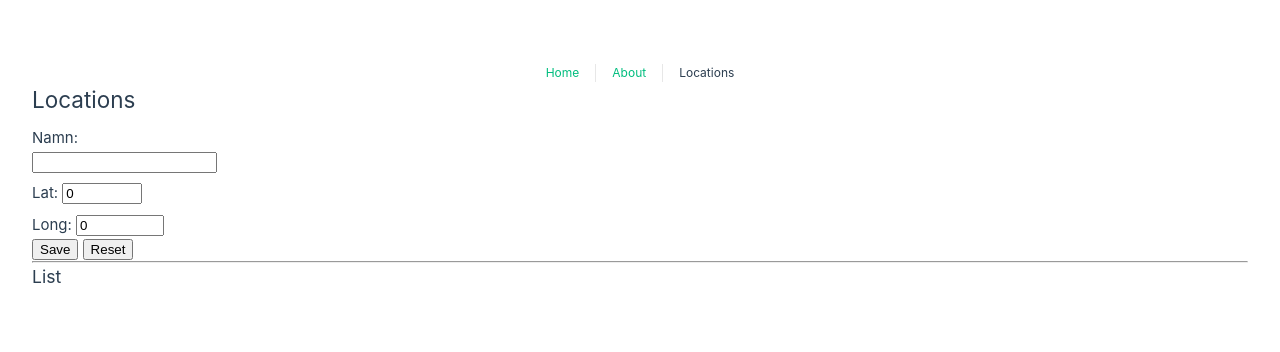
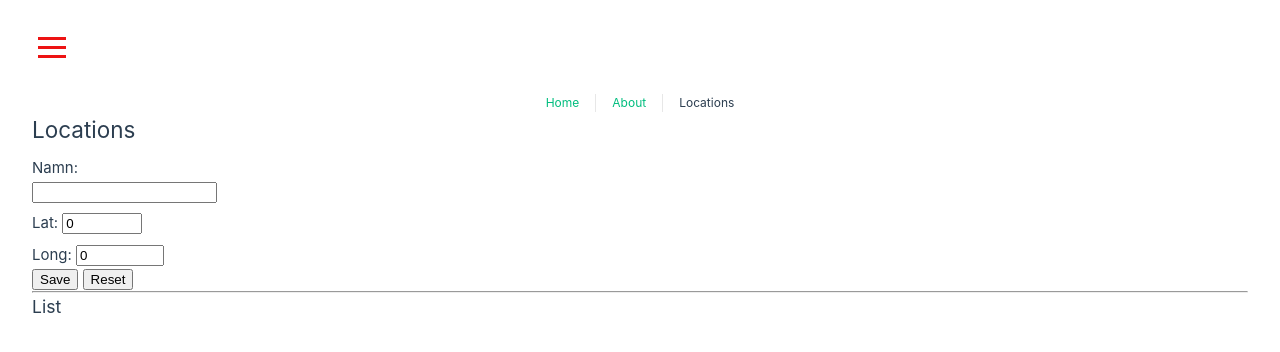
Before and after one commit to ProblemMaster/vuedemo, a Vue app in the folder weather/: page /locations in a window 1280 px wide. Shown: the top 352 px of the page. Built offline with nearby package versions, Linux system fonts and the light colour scheme.

Commit message:
burgarmeny med home och locations länkar som fungerar och animation

```diff
--- a/weather/src/App.vue
+++ b/weather/src/App.vue
@@ -1,8 +1,13 @@
 <script setup>
 import { RouterLink, RouterView } from 'vue-router'
+import BurgerMenu from './components/burgerMenu.vue'
+import { ref } from 'vue'
+
+const menuActive = ref(false)
 </script>
 
 <template>
+  <BurgerMenu @toggle-menu="menuActive = !menuActive" :active="menuActive" />
   <header>
     <nav>
       <RouterLink to="/">Home</RouterLink>
--- /dev/null
+++ b/weather/src/components/burgerMenu.vue
@@ -0,0 +1,84 @@
+<script setup>
+const props = defineProps(['active'])
+const emits = defineEmits(['toggle-menu'])
+
+function toggleActive() {
+  emits('toggle-menu', props.active)
+}
+</script>
+
+<template>
+  <div id="burger" :class="{ active: props.active }" @click="toggleActive">
+    <button type="button" class="burger-button" title="Menu">
+      <span class="burger-bar bar--1"></span>
+      <span class="burger-bar bar--2"></span>
+      <span class="burger-bar bar--3"></span>
+    </button>
+    <nav class="navbar" v-show="props.active">
+      <RouterLink to="/">Home</RouterLink>
+      <RouterLink to="/locations">Locations</RouterLink>
+    </nav>
+  </div>
+</template>
+
+<style scoped>
+#burger {
+  display: block;
+}
+.burger-button {
+  position: relative;
+  height: 30px;
+  width: 40px;
+  display: block;
+  z-index: 99;
+  border: 0;
+  border-radius: 0;
+  background-color: transparent;
+  pointer-events: all;
+  transition: transform 0.6s cubic-bezier(0.165, 0.84, 0.44, 1);
+}
+.burger-bar {
+  background-color: #ed1313;
+  position: absolute;
+  top: 50%;
+  right: 6px;
+  left: 6px;
+  height: 3px;
+  width: auto;
+  margin-top: -1px;
+  transition:
+    transform 0.6s cubic-bezier(0.165, 0.84, 0.44, 1),
+    opacity 0.3s cubic-bezier(0.165, 0.84, 0.44, 1),
+    background-color 0.6s cubic-bezier(0.165, 0.84, 0.44, 1);
+}
+.bar--1 {
+  -webkit-transform: translateY(-6px);
+  transform: translateY(-6px);
+  top: 40%;
+}
+.bar--2 {
+  transform-origin: 100% 50%;
+  transform: scaleX(1);
+}
+.bar--3 {
+  transform: translateY(6px);
+  top: 60%;
+}
+button {
+  cursor: pointer;
+}
+#burger.active .burger-button {
+  transform: rotate(-180deg);
+}
+#burger.active .bar--1 {
+  transform: rotate(45deg);
+  top: 50%;
+}
+#burger.active .bar--2 {
+  opacity: 0;
+}
+#burger.active .bar--3 {
+  transform: rotate(-45deg);
+  top: 50%;
+}
+</style>
```
